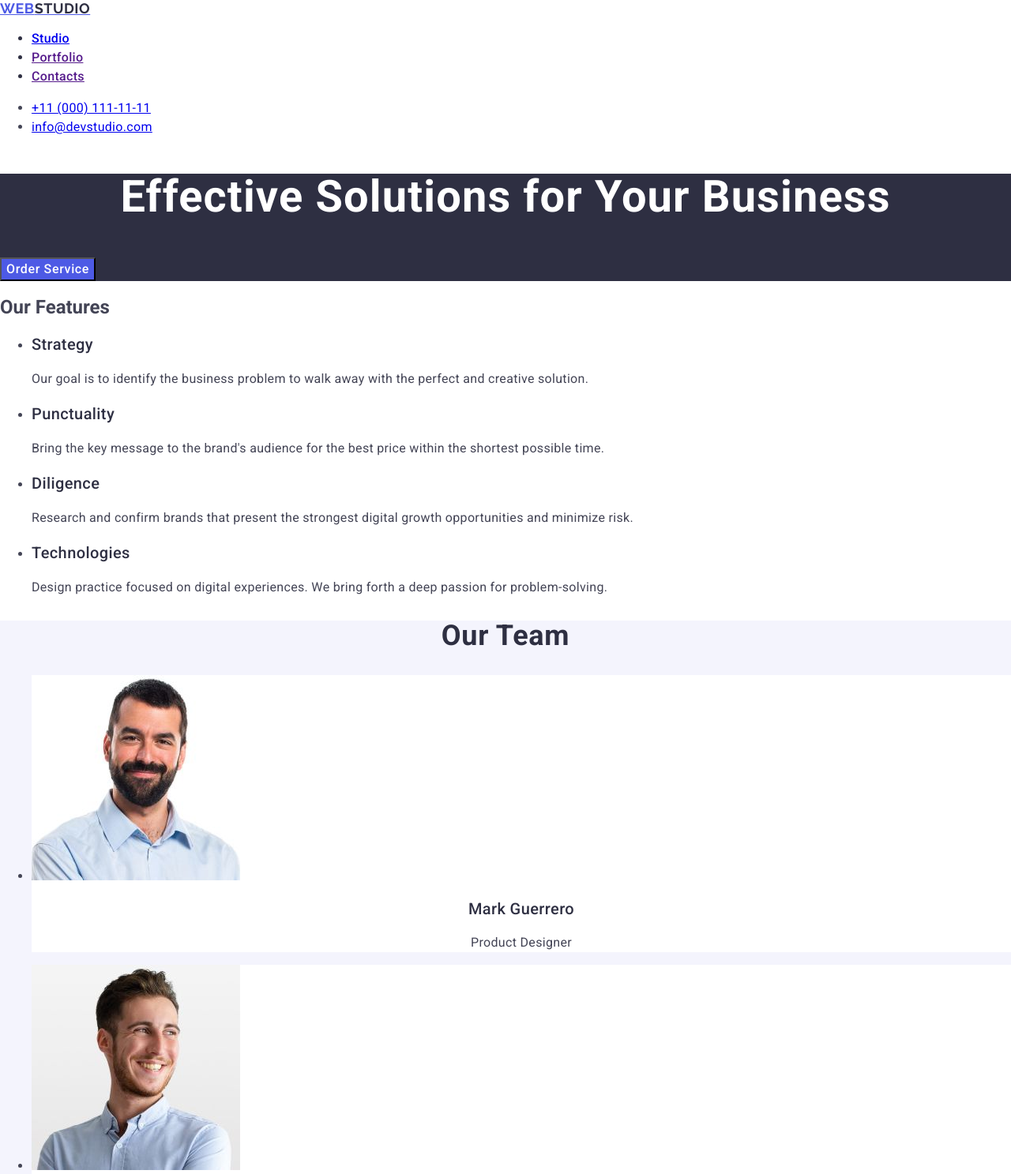
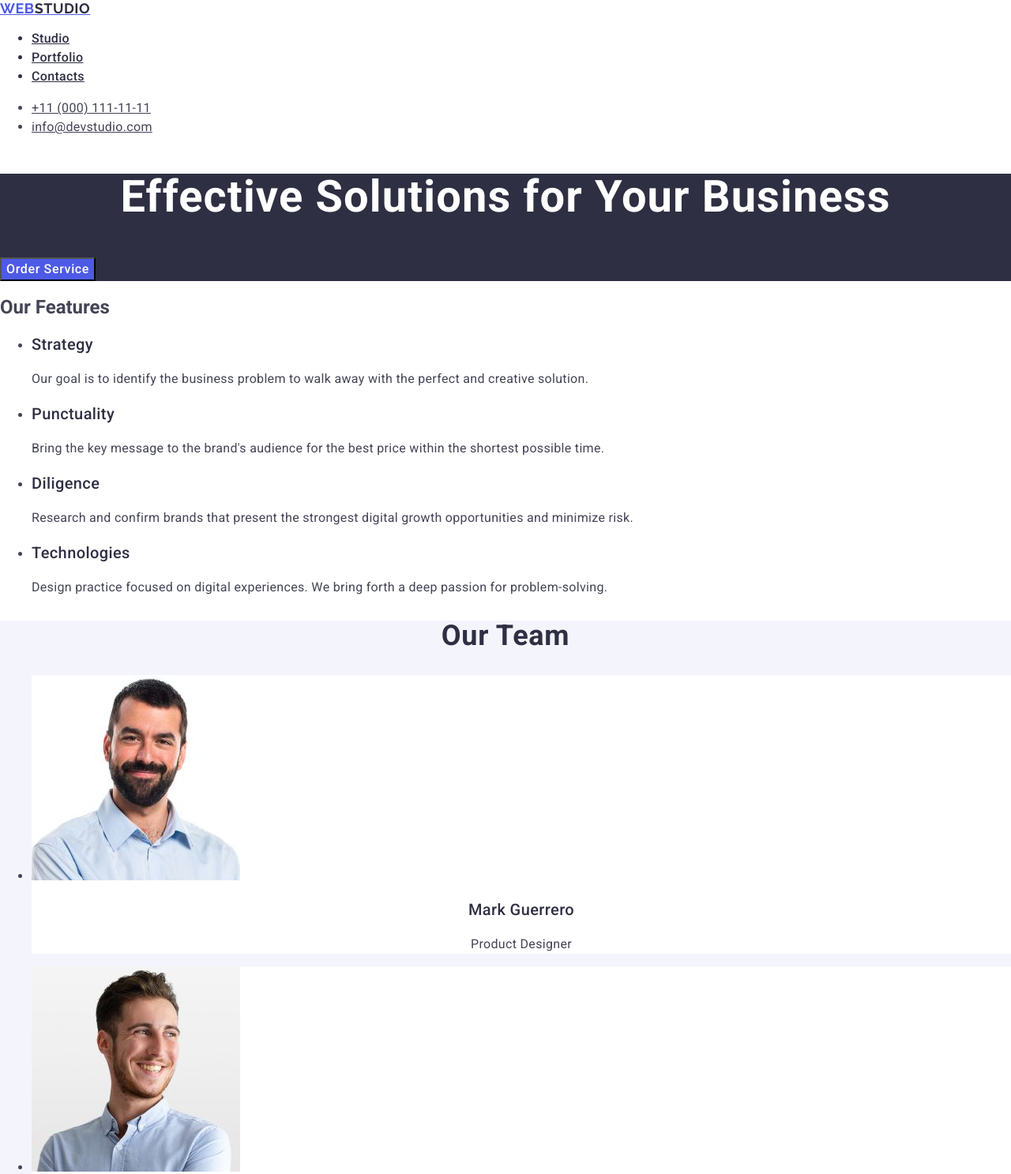
Before and after one commit to ks-murr-21/goit-markup-hw-02, a plain HTML site: page index.html in a window 1280 px wide. Shown: the top 1487 px of the page at 79% size. Drawn offline with nearby package versions, Linux system fonts and the light colour scheme.

Commit message:
hw-2 (no.4)

```diff
--- a/css/styles.css
+++ b/css/styles.css
@@ -38,14 +38,19 @@ body {
   line-height: 1.5;
   letter-spacing: 0.32px;
 }
-.top-line-item:hover {
+
+.top-line-link {
+  color: #2e2f42;
+}
+
+.top-line-link:hover {
   color: #404bbf;
   font-size: 16px;
   font-weight: 500;
   line-height: 1.5;
   letter-spacing: 0.32px;
 }
-.top-line-item:focus {
+.top-line-link:focus {
   color: #404bbf;
   font-size: 16px;
   font-weight: 500;
@@ -63,16 +68,18 @@ body {
   letter-spacing: 0.32px;
 }
 
-.address:hover {
+.address-item {
+}
+.address-link {
+  color: #434455;
+}
+
+.address-item:hover {
   color: #404bbf;
 }
 
-.address:focus {
+.address-item:focus {
   color: #404bbf;
-}
-.address-item {
-}
-.address-link {
 }
 .hero {
   background-color: #2e2f42;
@@ -151,7 +158,7 @@ body {
   text-align: center;
   font-size: 20px;
   font-weight: 500;
-  line-height: 1.11;
+  line-height: 1.2;
   letter-spacing: 0.4px;
 }
 .team-desc {
--- a/index.html
+++ b/index.html
@@ -25,13 +25,13 @@
         </a>
         <ul class="top-line-list">
           <li class="top-line-item">
-            <a href="./index.html">Studio</a>
+            <a class="top-line-link" href="./index.html">Studio</a>
           </li>
           <li class="top-line-item">
-            <a href="">Portfolio</a>
+            <a class="top-line-link" href="">Portfolio</a>
           </li>
           <li class="top-line-item">
-            <a href="">Contacts</a>
+            <a class="top-line-link" href="">Contacts</a>
           </li>
         </ul>
       </nav>
```
